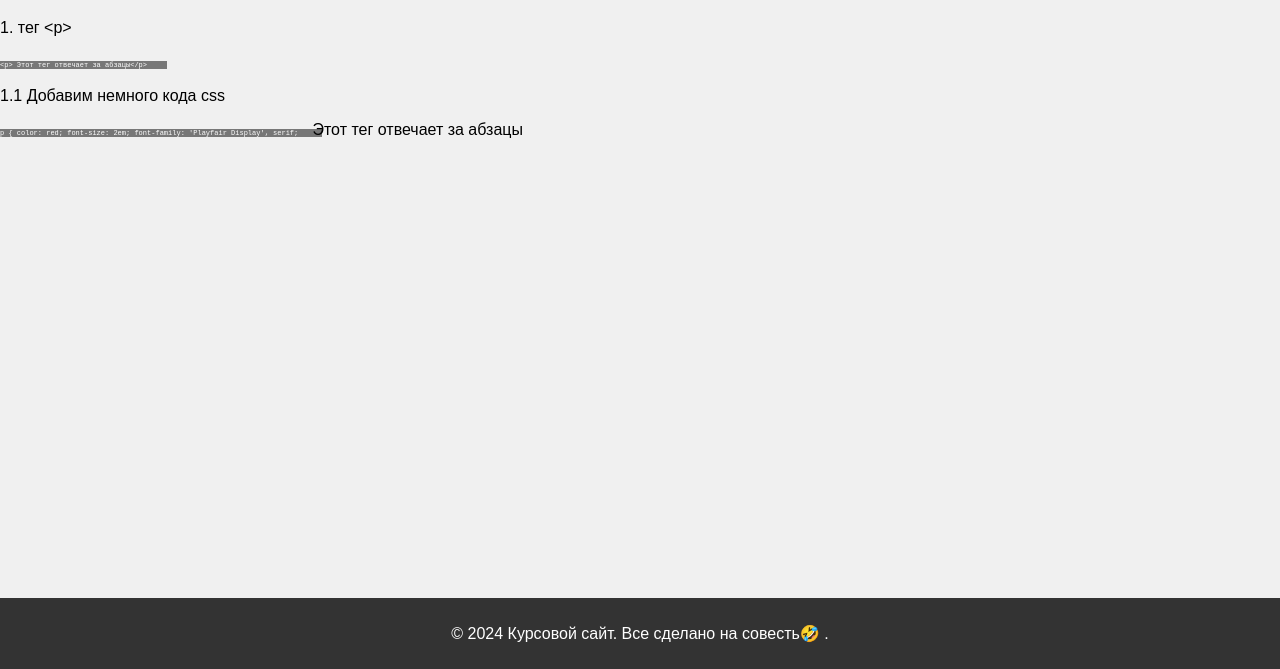
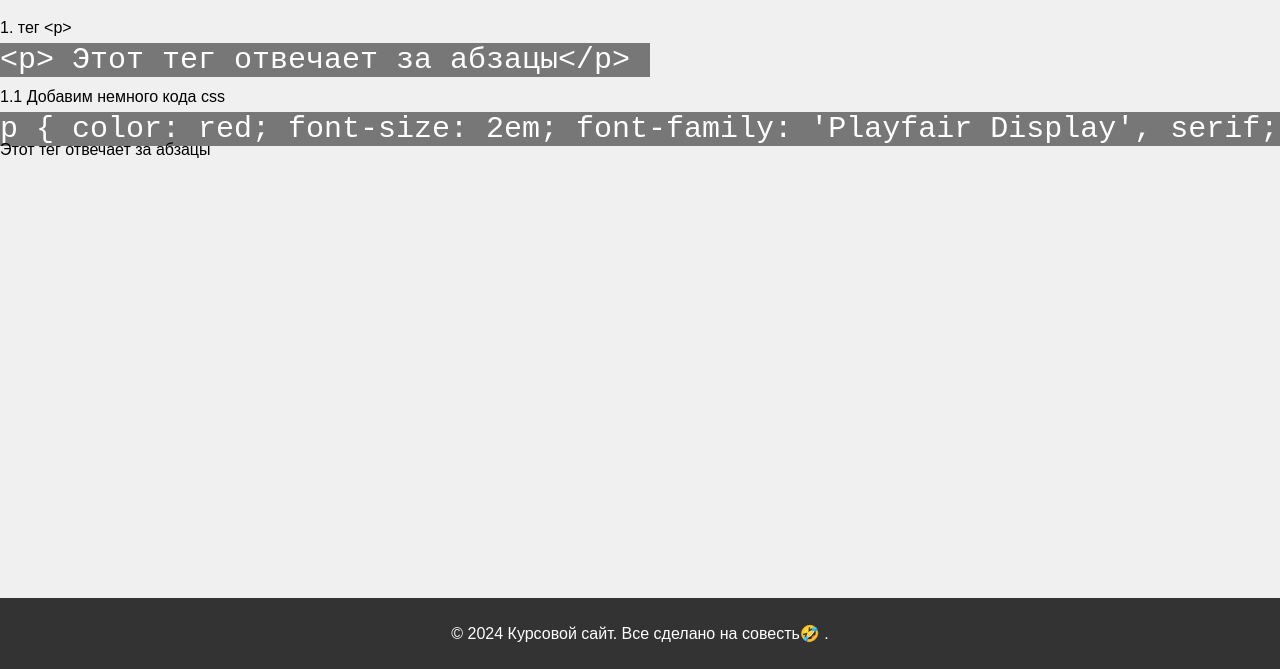
Before and after one commit to DanikZab/diplom, a plain HTML site: page Text.html in a window 1280 px wide. Shown: the part 131-800 px from the top of the page. Drawn offline with Linux system fonts and the light colour scheme.

Commit message:
Update text.css

```diff
--- a/text.css
+++ b/text.css
@@ -1,12 +1,12 @@
 code {
-	font-size: 18px;
+	font-size: 40px;
 	color: #000;
-	padding-left: 2px;
+	padding-left: 10px;
 	display: inline;
 	background-color: rgba(0, 0, 0, 0.5);
 	box-shadow: -10px 0 0 rgba(0, 0, 0, 0.5), 10px 0 0 rgba(0, 0, 0, 0.5);
 	padding: 0 10px 0 0;
 	color: #FFFFFF;
-	line-height: 3px;
-	font-size: 7px;
+	line-height: 15px;
+	font-size: 30px;
 }
```
